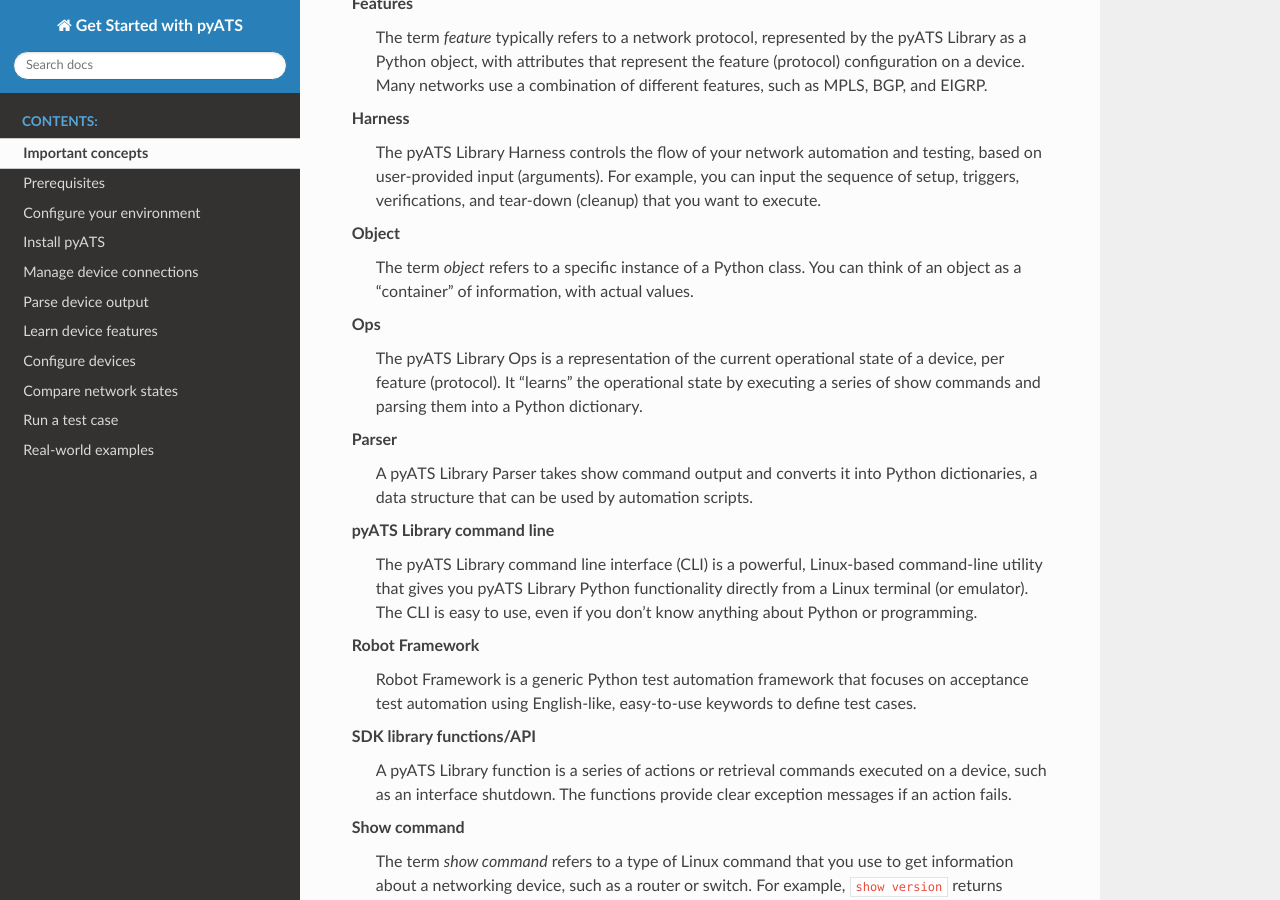
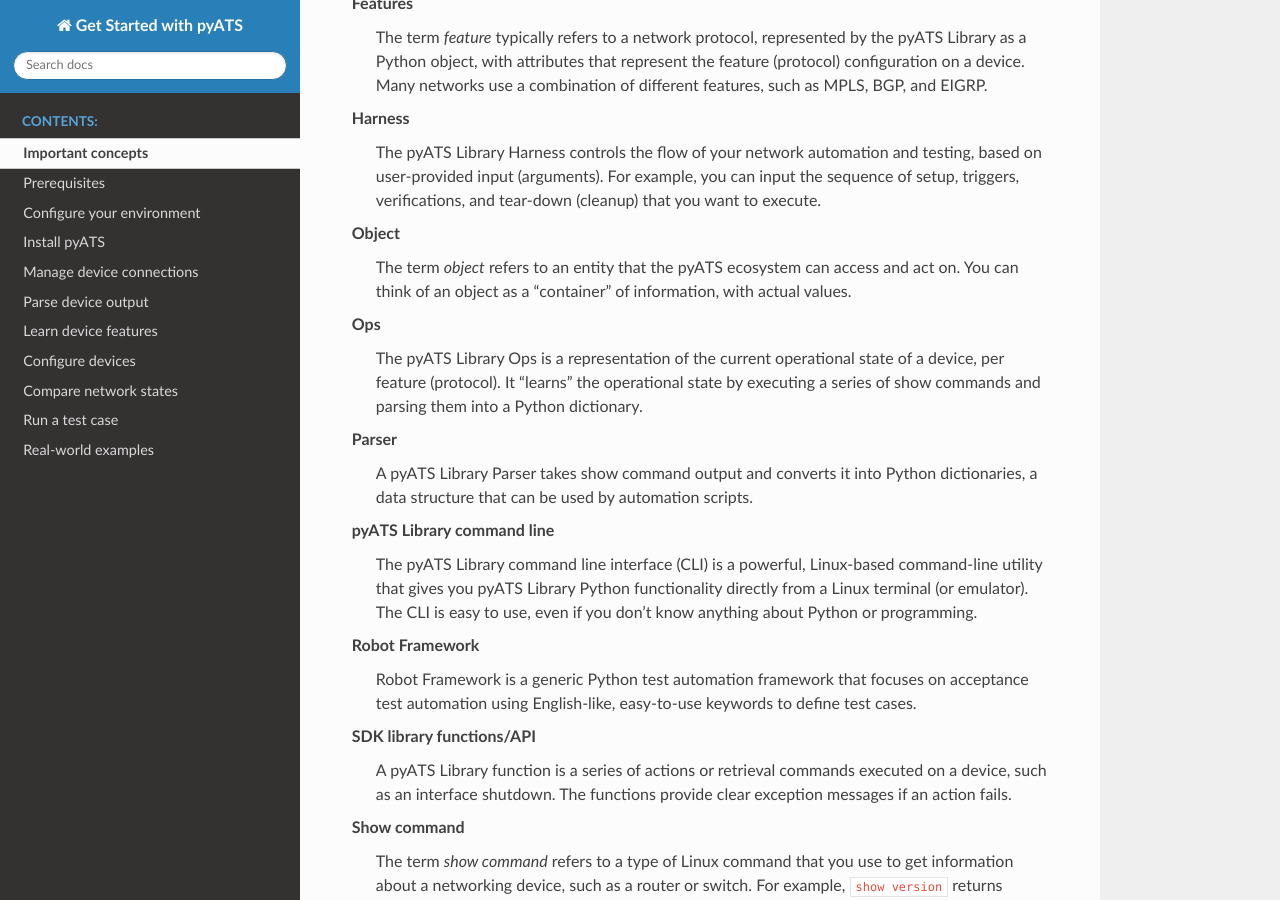
Before and after one commit to CiscoTestAutomation/getting-started, a Sphinx documentation site: the page built from source/quickstart/keyconcepts.rst, in a window 1280 px wide and 900 px high, scrolled down 734 px. Built offline with Sphinx 7.4.7 and the Read the Docs theme 2.0.0, drawn with Linux system fonts in a browser that asks for light colours; pages that are not in the unit, such as notebooks, are missing from menus.

Commit message:
Minor changes to the definition of object.

```diff
--- a/source/quickstart/keyconcepts.rst
+++ b/source/quickstart/keyconcepts.rst
@@ -82,4 +82,4 @@
     A |library| function is a series of actions or retrieval commands executed on a device, such as an interface shutdown. The functions provide clear exception messages if an action fails.
 
    Object
-    The term *object* refers to a specific instance of a Python class. You can think of an object as a "container" of information, with actual values.
+    The term *object* refers to an entity that the |pyATS| ecosystem can access and act on. You can think of an object as a "container" of information, with actual values.
```
